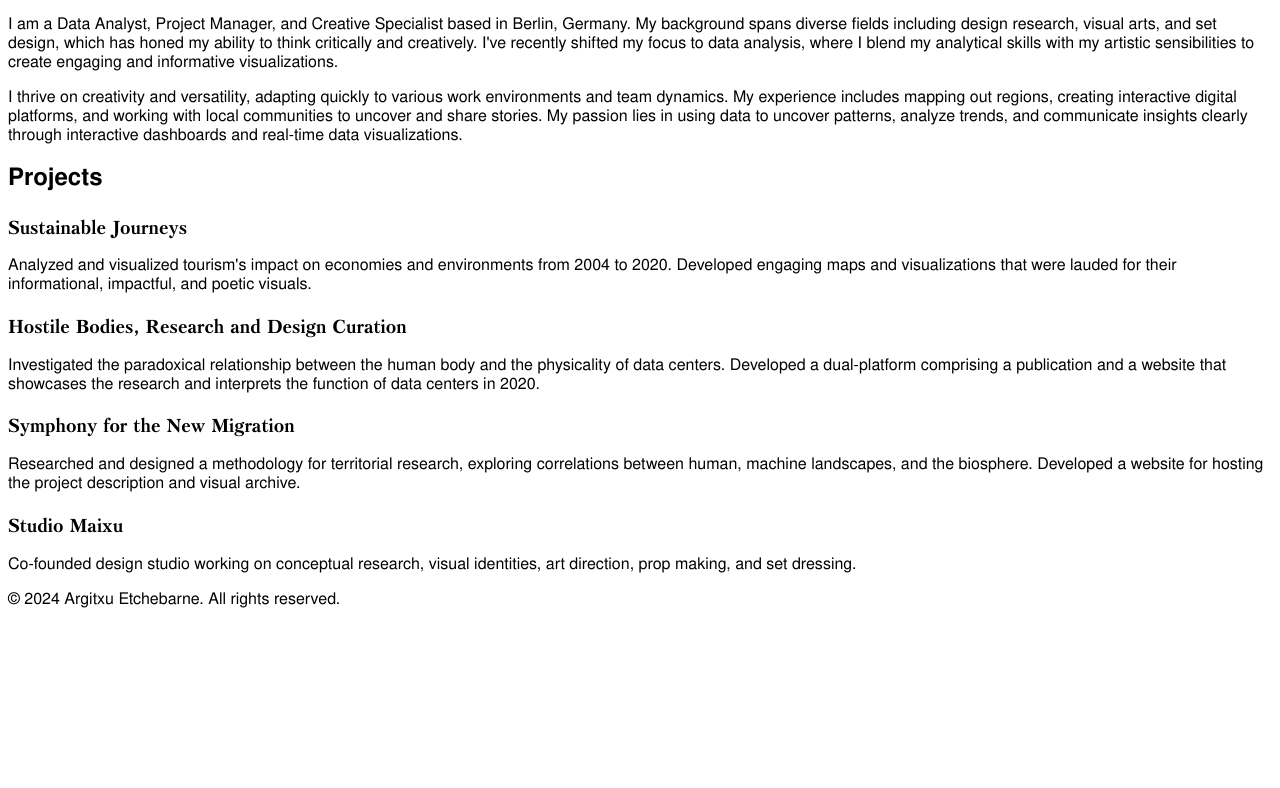
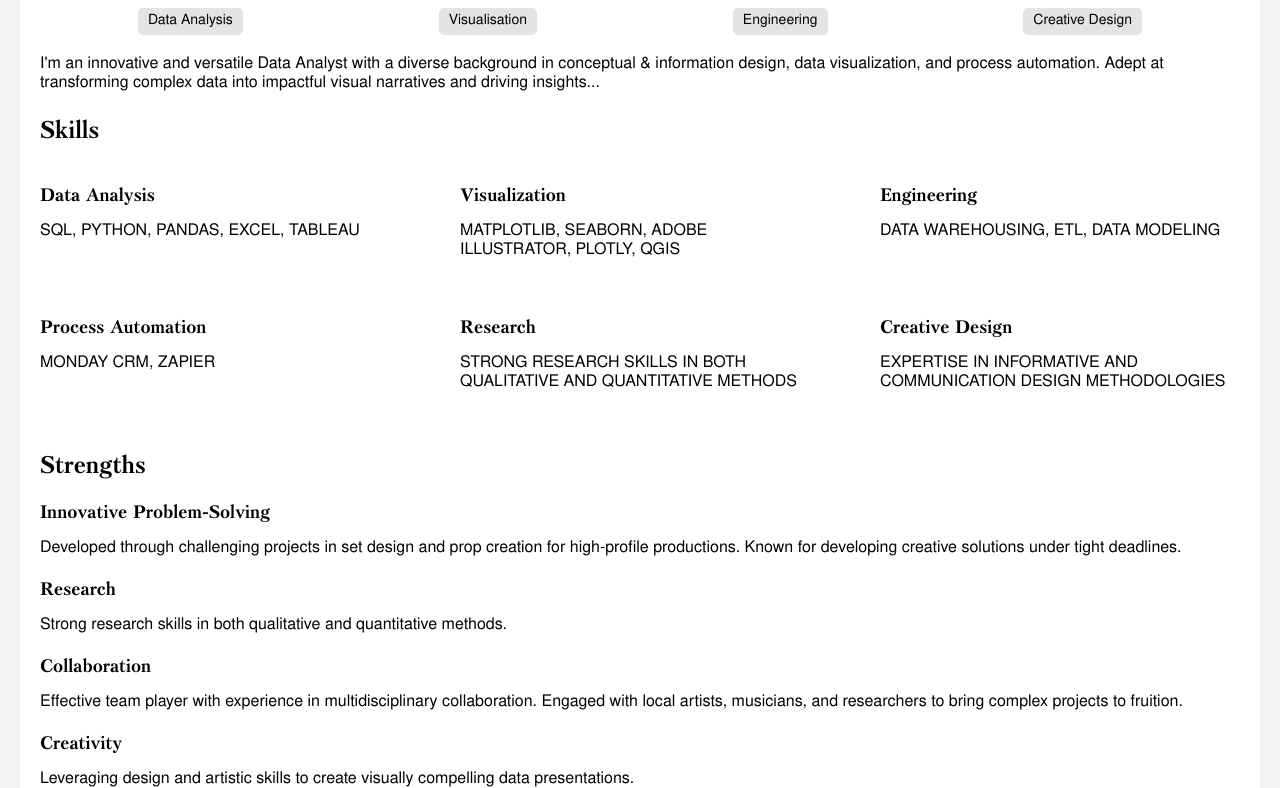
Before and after one commit to argietxe/portfolio, a plain HTML site: page index.html in a window 1280 px wide. Shown: the part 188-976 px from the top of the page. Before the commit the page ends 814 px from the top, so only its background shows below. Drawn offline with Linux system fonts and the light colour scheme; a web font is replaced by a local one.

Commit message:
modiv cv page

```diff
--- a/index.html
+++ b/index.html
@@ -3,119 +3,124 @@
 <head>
     <meta charset="UTF-8">
     <meta name="viewport" content="width=device-width, initial-scale=1.0">
-    <title>Portfolio - Argitxu Etchebarne</title>
-    <style>
-        /* Include the CSS code here */
-        @font-face {
-            font-family: 'NimbusSanL';
-            src: url('style/NimbusSanL-Reg.otf') format('opentype'),
-                 url('style/NimbusSanL-RegIta.otf') format('opentype'),
-                 url('style/NimbusSanL-Bol.otf') format('opentype'),
-                 url('style/NimbusSanL-BolIta.otf') format('opentype');
-            font-weight: normal;
-            font-style: normal;
-        }
-
-        @font-face {
-            font-family: 'NimbusSanL';
-            src: url('style/NimbusSanL-Bol.otf') format('opentype');
-            font-weight: bold;
-            font-style: normal;
-        }
-
-        @font-face {
-            font-family: 'NimbusSanL';
-            src: url('style/NimbusSanL-RegIta.otf') format('opentype');
-            font-weight: normal;
-            font-style: italic;
-        }
-
-        @font-face {
-            font-family: 'NimbusSanL';
-            src: url('style/NimbusSanL-BolIta.otf') format('opentype');
-            font-weight: bold;
-            font-style: italic;
-        }
-
-        @font-face {
-            font-family: 'Petersburg';
-            src: url('style/Petersburg.ttf') format('truetype');
-            font-weight: normal;
-            font-style: normal;
-        }
-
-        @font-face {
-            font-family: 'Petersburg';
-            src: url('style/PetersburgATT Italic.ttf') format('truetype');
-            font-weight: normal;
-            font-style: italic;
-        }
-
-        @font-face {
-            font-family: 'Petersburg';
-            src: url('style/PetersburgATT Bold.ttf') format('truetype');
-            font-weight: bold;
-            font-style: normal;
-        }
-
-        @font-face {
-            font-family: 'Petersburg';
-            src: url('style/PetersburgATT BoldItalic.ttf') format('truetype');
-            font-weight: bold;
-            font-style: italic;
-        }
-
-        body {
-            font-family: 'NimbusSanL', sans-serif;
-        }
-
-        h1 {
-            font-family: 'NimbusSanL', sans-serif;
-        }
-
-        h3 {
-            font-family: 'Petersburg', serif;
-        }
-    </style>
+    <title>Resume</title>
+    <link href="https://fonts.googleapis.com/css2?family=Nimbus+Sans&family=Petersburg&display=swap" rel="stylesheet">
+    <link rel="stylesheet" href="styles.css">
 </head>
 <body>
+    <div class="container">
         <header>
+            <div class="profile">
                 <h1>Argitxu Etchebarne</h1>
-        <p>Data Analyst and Creative Designer</p>
+                <p><i>she/her</i></p>
+                <p>Berlin, Germany</p>
+                <p>+336 32883719 | etchebarne.argitxu@gmail.com</p>
+            </div>
+            <div class="profile-image">
+                <img src="profile-image.png" alt="Profile Image">
+            </div>
         </header>
-    <div class="container">
-        <div id="main">
-            <section class="about">
-                <h2>About Me</h2>
-                <p>Hey, my name is Argi !</p>
-                <p>I am a Data Analyst, Project Manager, and Creative Specialist based in Berlin, Germany. My background spans diverse fields including design research, visual arts, and set design, which has honed my ability to think critically and creatively. I've recently shifted my focus to data analysis, where I blend my analytical skills with my artistic sensibilities to create engaging and informative visualizations.</p>
-                <p>I thrive on creativity and versatility, adapting quickly to various work environments and team dynamics. My experience includes mapping out regions, creating interactive digital platforms, and working with local communities to uncover and share stories. My passion lies in using data to uncover patterns, analyze trends, and communicate insights clearly through interactive dashboards and real-time data visualizations.</p>
+
+        <div class="tags">
+            <span>Data Analysis</span>
+            <span>Visualisation</span>
+            <span>Engineering</span>
+            <span>Creative Design</span>
+        </div>
+
+        <section class="summary">
+            <p>
+                I'm an innovative and versatile Data Analyst with a diverse background in conceptual & information design, data visualization, and process automation. Adept at transforming complex data into impactful visual narratives and driving insights...
+            </p>
         </section>
+
+        <section class="skills">
+            <h2>Skills</h2>
+            <div class="skill-categories">
+                <div class="skill-category">
+                    <h3>Data Analysis</h3>
+                    <p>SQL, PYTHON, PANDAS, EXCEL, TABLEAU</p>
+                </div>
+                <div class="skill-category">
+                    <h3>Visualization</h3>
+                    <p>MATPLOTLIB, SEABORN, ADOBE ILLUSTRATOR, PLOTLY, QGIS</p>
+                </div>
+                <div class="skill-category">
+                    <h3>Engineering</h3>
+                    <p>DATA WAREHOUSING, ETL, DATA MODELING</p>
+                </div>
+                <div class="skill-category">
+                    <h3>Process Automation</h3>
+                    <p>MONDAY CRM, ZAPIER</p>
+                </div>
+                <div class="skill-category">
+                    <h3>Research</h3>
+                    <p>STRONG RESEARCH SKILLS IN BOTH QUALITATIVE AND QUANTITATIVE METHODS</p>
+                </div>
+                <div class="skill-category">
+                    <h3>Creative Design</h3>
+                    <p>EXPERTISE IN INFORMATIVE AND COMMUNICATION DESIGN METHODOLOGIES</p>
+                </div>
+            </div>
+        </section>
+
+        <section class="strengths">
+            <h2>Strengths</h2>
+            <div class="strength">
+                <h3>Innovative Problem-Solving</h3>
+                <p>Developed through challenging projects in set design and prop creation for high-profile productions. Known for developing creative solutions under tight deadlines.</p>
+            </div>
+            <div class="strength">
+                <h3>Research</h3>
+                <p>Strong research skills in both qualitative and quantitative methods.</p>
+            </div>
+            <div class="strength">
+                <h3>Collaboration</h3>
+                <p>Effective team player with experience in multidisciplinary collaboration. Engaged with local artists, musicians, and researchers to bring complex projects to fruition.</p>
+            </div>
+            <div class="strength">
+                <h3>Creativity</h3>
+                <p>Leveraging design and artistic skills to create visually compelling data presentations.</p>
+            </div>
+            <div class="strength">
+                <h3>Storytelling</h3>
+                <p>Skilled in using storytelling to enhance the impact of research and design projects. Developed through creating narrative-driven visualizations and engaging public events.</p>
+            </div>
+            <div class="strength">
+                <h3>Abstract and Critical Thinking</h3>
+                <p>Honed through extensive research projects, speculative design methodologies, and interdisciplinary problem-solving tasks.</p>
+            </div>
+        </section>
+
         <section class="projects">
             <h2>Projects</h2>
-                <div class="project-item">
+            <div class="project">
                 <h3>Sustainable Journeys</h3>
-                    <p>Analyzed and visualized tourism's impact on economies and environments from 2004 to 2020. Developed engaging maps and visualizations that were lauded for their informational, impactful, and poetic visuals.</p>
+                <p>05/2024 @ Berlin, Germany</p>
+                <p>Analyzed and visualized tourism's impact on economies and environments...</p>
             </div>
-                <div class="project-item">
-                    <h3>Hostile Bodies, Research and Design Curation</h3>
-                    <p>Investigated the paradoxical relationship between the human body and the physicality of data centers. Developed a dual-platform comprising a publication and a website that showcases the research and interprets the function of data centers in 2020.</p>
+            <div class="project">
+                <h3>Hostile Bodies, research and design curation</h3>
+                <p>03/2020 - 06/2020 @ Reykjavik, Iceland</p>
+                <p>Investigated the paradoxical relationship between the human body...</p>
             </div>
-                <div class="project-item">
-                    <h3>Symphony for the New Migration</h3>
-                    <p>Researched and designed a methodology for territorial research, exploring correlations between human, machine landscapes, and the biosphere. Developed a website for hosting the project description and visual archive.</p>
-                </div>
-                <div class="project-item">
-                    <h3>Studio Maixu</h3>
-                    <p>Co-founded design studio working on conceptual research, visual identities, art direction, prop making, and set dressing.</p>
+            <!-- Add more projects as necessary -->
+        </section>
+
+        <section class="experience">
+            <h2>Experience</h2>
+            <div class="job">
+                <h3>Software Engineer</h3>
+                <p>07/2024 @ Berlin, Germany</p>
+                <p>Automate management processes for a café, bar & event location...</p>
             </div>
         </section>
-            <section class="contact">
+
+        <section class="languages">
+            <h2>Languages</h2>
+            <p>Fluent in English & French</p>
+            <p>Intermediate in Spanish and Italian</p>
         </section>
     </div>
-    </div>
-    <footer>
-        <p>&copy; 2024 Argitxu Etchebarne. All rights reserved.</p>
-    </footer>
 </body>
 </html>
--- /dev/null
+++ b/styles.css
@@ -0,0 +1,164 @@
+@font-face {
+    font-family: 'NimbusSanL';
+    src: url('style/NimbusSanL-Reg.otf') format('opentype'),
+         url('style/NimbusSanL-RegIta.otf') format('opentype'),
+         url('style/NimbusSanL-Bol.otf') format('opentype'),
+         url('style/NimbusSanL-BolIta.otf') format('opentype');
+    font-weight: normal;
+    font-style: normal;
+}
+
+@font-face {
+    font-family: 'NimbusSanL';
+    src: url('style/NimbusSanL-Bol.otf') format('opentype');
+    font-weight: bold;
+    font-style: normal;
+}
+
+@font-face {
+    font-family: 'NimbusSanL';
+    src: url('style/NimbusSanL-RegIta.otf') format('opentype');
+    font-weight: normal;
+    font-style: italic;
+}
+
+@font-face {
+    font-family: 'NimbusSanL';
+    src: url('style/NimbusSanL-BolIta.otf') format('opentype');
+    font-weight: bold;
+    font-style: italic;
+}
+
+@font-face {
+    font-family: 'Petersburg';
+    src: url('style/Petersburg.ttf') format('truetype');
+    font-weight: normal;
+    font-style: normal;
+}
+
+@font-face {
+    font-family: 'Petersburg';
+    src: url('style/PetersburgATT Italic.ttf') format('truetype');
+    font-weight: normal;
+    font-style: italic;
+}
+
+@font-face {
+    font-family: 'Petersburg';
+    src: url('style/PetersburgATT Bold.ttf') format('truetype');
+    font-weight: bold;
+    font-style: normal;
+}
+
+@font-face {
+    font-family: 'Petersburg';
+    src: url('style/PetersburgATT BoldItalic.ttf') format('truetype');
+    font-weight: bold;
+    font-style: italic;
+}
+
+body {
+    font-family: 'NimbusSanL', sans-serif;
+    margin: 0;
+    padding: 0;
+    background-color: #f4f4f4;
+}
+
+.container {
+    max-width: 1200px;
+    margin: 0 auto;
+    padding: 20px;
+    background-color: white;
+}
+
+header {
+    display: flex;
+    justify-content: space-between;
+    align-items: center;
+}
+
+.profile {
+    max-width: 60%;
+}
+
+.profile h1 {
+    font-family: 'Petersburg', serif;
+    font-size: 36px;
+    margin: 0;
+}
+
+.profile p {
+    margin: 5px 0;
+    font-size: 16px;
+}
+
+.profile-image img {
+    border-radius: 50%;
+    width: 150px;
+    height: 150px;
+}
+
+.tags {
+    display: flex;
+    justify-content: space-around;
+    margin: 20px 0;
+}
+
+.tags span {
+    font-family: 'NimbusSanL', sans-serif;
+    font-size: 14px;
+    background-color: #e4e4e4;
+    padding: 5px 10px;
+    border-radius: 5px;
+}
+
+section h2 {
+    font-family: 'Petersburg', serif;
+    font-size: 24px;
+    margin-top: 20px;
+}
+
+.skill-categories {
+    display: flex;
+    flex-wrap: wrap;
+    justify-content: space-between;
+}
+
+.skill-category {
+    width: 30%;
+    margin-bottom: 20px;
+}
+
+.skill-category h3 {
+    font-family: 'Petersburg', serif;
+    font-size: 18px;
+    margin-bottom: 10px;
+}
+
+.strengths {
+    margin-top: 20px;
+}
+
+.strength {
+    margin-bottom: 15px;
+}
+
+.strength h3 {
+    font-family: 'Petersburg', serif;
+    font-size: 18px;
+    margin-bottom: 5px;
+}
+
+.projects, .experience, .languages {
+    margin-top: 20px;
+}
+
+.project, .job {
+    margin-bottom: 15px;
+}
+
+.project h3, .job h3 {
+    font-family: 'Petersburg', serif;
+    font-size: 18px;
+    margin-bottom: 5px;
+}
```
Also changed, not shown: first_index.html (added, +121 -0 lines), profile-image.png (added). Lines whose indentation alone changed are shown as unchanged.
